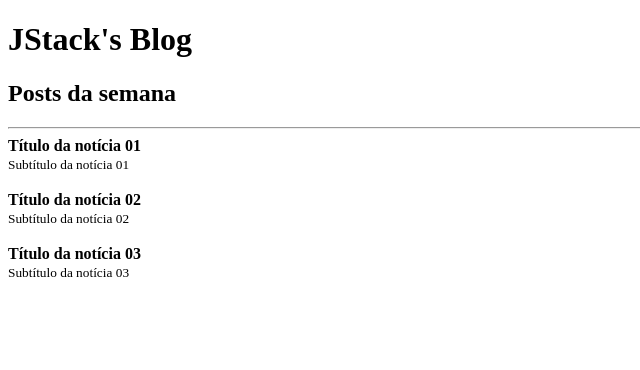
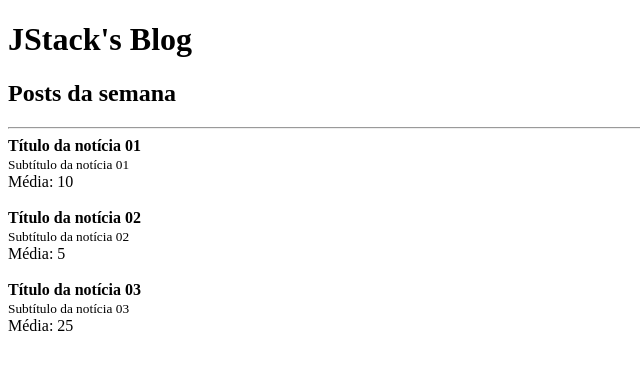
Before and after one commit to leomiranda1995/jstack-fundamentos-do-react-2, a React app: page / in a window 1280 px wide. Shown: the top 370 px of the page, without its empty margins (0-640 px from the left). Built offline with nearby package versions, Linux system fonts and the light colour scheme.

Commit message:
Definindo tipos para as props

```diff
--- a/package.json
+++ b/package.json
@@ -21,6 +21,7 @@
     "webpack-dev-server": "^4.11.1"
   },
   "dependencies": {
+    "prop-types": "^15.8.1",
     "react": "17.0.2",
     "react-dom": "17.0.2"
   }
--- a/src/App.js
+++ b/src/App.js
@@ -6,25 +6,28 @@
 function App() {
   return (
     <>
-      <Header title="JStack's Blog">
+      <Header>
         <h2>Posts da semana</h2>
       </Header>
 
       <hr />
 
       <Post
+        likes={20}
         post={{
           title: 'Título da notícia 01',
           subtitle: 'Subtítulo da notícia 01'
         }}
       />
       <Post
+        likes={10}
         post={{
           title: 'Título da notícia 02',
           subtitle: 'Subtítulo da notícia 02'
         }}
       />
       <Post
+        likes={50}
         post={{
           title: 'Título da notícia 03',
           subtitle: 'Subtítulo da notícia 03'
--- a/src/Header.js
+++ b/src/Header.js
@@ -1,4 +1,5 @@
 import React, { Children } from 'react';
+import PropTypes from 'prop-types';
 
 export default function Header({ title, children }) {
   return (
@@ -8,3 +9,12 @@
     </>
   )
 }
+
+Header.propTypes = {
+  title: PropTypes.string,
+  children: PropTypes.node,
+};
+
+Header.defaultProps = {
+  title: `JStack's Blog`,
+};
--- a/src/Post.js
+++ b/src/Post.js
@@ -1,4 +1,5 @@
 import React from 'react';
+import PropTypes from 'prop-types';
 
 export default function Post(props) {
   console.log(props);
@@ -8,8 +9,18 @@
       <article>
         <strong>{props.post.title}</strong> <br />
         <small>{props.post.subtitle}</small>
+        <br />
+        Média: {props.likes / 2}
       </article>
       <br />
     </>
   );
 }
+
+Post.propTypes = {
+  likes: PropTypes.number.isRequired,
+  post: PropTypes.shape({
+    title: PropTypes.string.isRequired,
+    subtitle: PropTypes.string.isRequired,
+  }).isRequired,
+};
```
Also changed, not shown: 2 other files (tests, documents, lock files or other folders).
